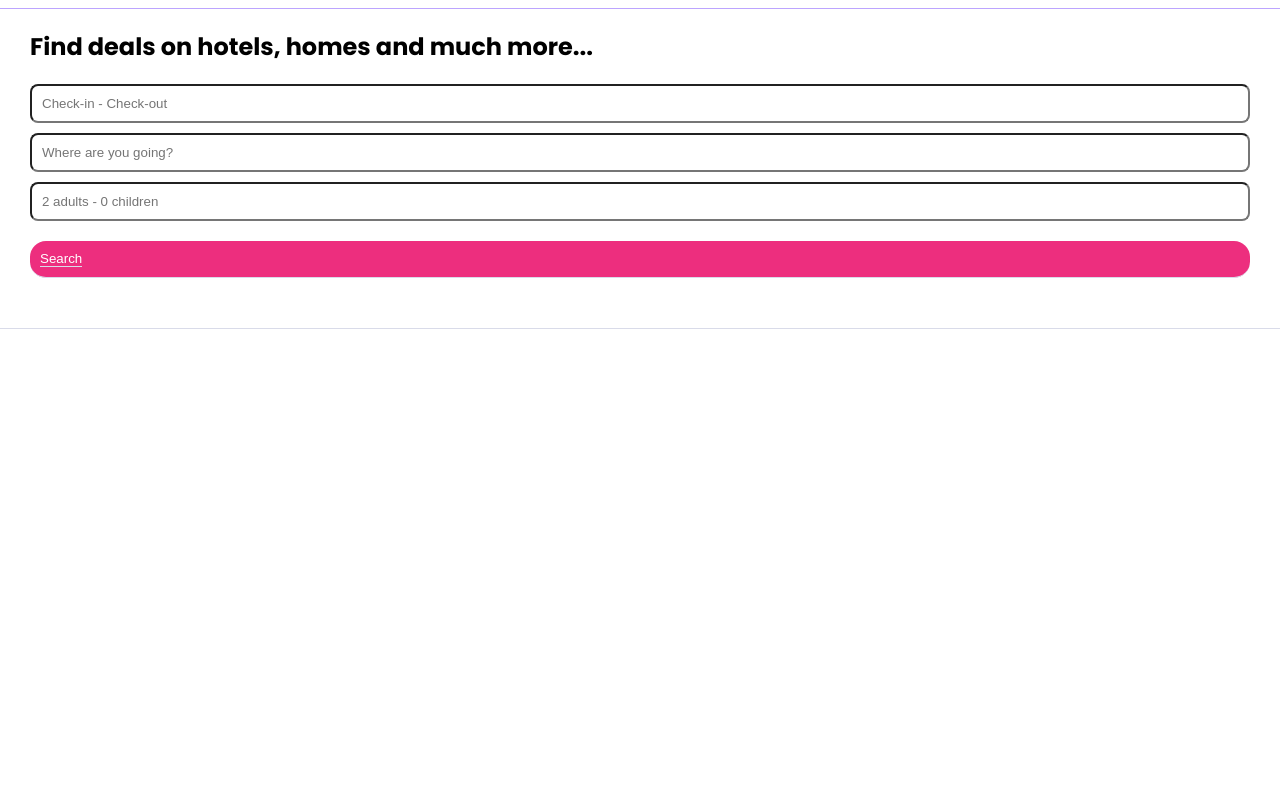
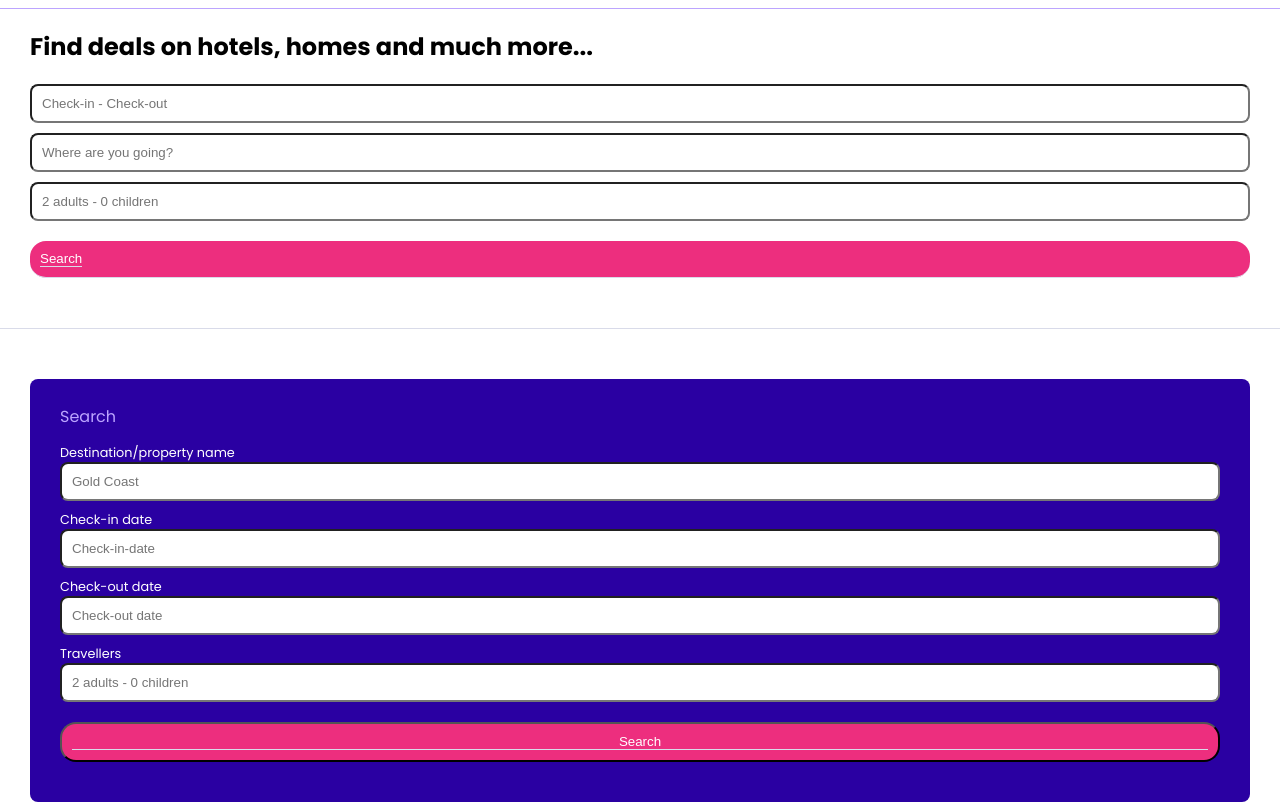
Before and after one commit to jfontdev/202209-w1chwe-Oriol-Raventos-Jordi-, a website: page index.html in a window 1280 px wide. Shown: the part 99-901 px from the top of the page. Before the commit the page ends 800 px from the top, so only its background shows below. Drawn offline with nearby package versions, Linux system fonts and the light colour scheme; files that its build step writes are made by us from their sources.

Commit message:
Create destination form box

```diff
--- a/index.html
+++ b/index.html
@@ -1,6 +1,5 @@
 <!DOCTYPE html>
 <html lang="en">
-
   <head>
     <meta charset="UTF-8" />
     <meta http-equiv="X-UA-Compatible" content="IE=edge" />
@@ -8,8 +7,14 @@
     <meta name="description" content="Our traveling agency page" />
     <link rel="stylesheet" href="styles/styles.css" />
     <title>Travelu - Home</title>
-  <link rel="stylesheet" href="https://cdnjs.cloudflare.com/ajax/libs/font-awesome/6.2.0/css/all.min.css" />
-  <link href="https://fonts.googleapis.com/css2?family=Poppins:wght@400;700&display=swap" rel="stylesheet" />
+    <link
+      rel="stylesheet"
+      href="https://cdnjs.cloudflare.com/ajax/libs/font-awesome/6.2.0/css/all.min.css"
+    />
+    <link
+      href="https://fonts.googleapis.com/css2?family=Poppins:wght@400;700&display=swap"
+      rel="stylesheet"
+    />
     <link rel="shortcut icon" href="./img/favicon.ico" type="image/x-icon" />
   </head>
 
@@ -20,8 +25,14 @@
     <meta name="description" content="Our traveling agency page" />
     <link rel="stylesheet" href="styles/styles.css" />
     <title>Travelu - Home</title>
-  <link rel="stylesheet" href="https://cdnjs.cloudflare.com/ajax/libs/font-awesome/6.2.0/css/all.min.css" />
-  <link href="https://fonts.googleapis.com/css2?family=Poppins:wght@400;700&display=swap" rel="stylesheet" />
+    <link
+      rel="stylesheet"
+      href="https://cdnjs.cloudflare.com/ajax/libs/font-awesome/6.2.0/css/all.min.css"
+    />
+    <link
+      href="https://fonts.googleapis.com/css2?family=Poppins:wght@400;700&display=swap"
+      rel="stylesheet"
+    />
     <link rel="shortcut icon" href="./img/favicon.ico" type="image/x-icon" />
   </head>
 
@@ -30,8 +41,10 @@
       <section class="header-nav">
         <h1 class="header-nav__title">Travelulu</h1>
         <div class="hamburger">
-        <a href="active-nav.html"><button aria-label="Navigation Menu" class="hamburger-button">
-            <i class="fa-solid fa-bars"></i></button></a>
+          <a href="active-nav.html"
+            ><button aria-label="Navigation Menu" class="hamburger-button">
+              <i class="fa-solid fa-bars"></i></button
+          ></a>
         </div>
       </section>
     </header>
@@ -40,16 +53,74 @@
         <h2 class="subtitle">Find deals on hotels, homes and much more...</h2>
         <form>
           <div class="main-search-form">
-          <input class="main-search-form__input" type="text" placeholder="Check-in - Check-out" />
-          <input class="main-search-form__input" type="text" placeholder="Where are you going?" />
-          <input class="main-search-form__input" type="text" placeholder="2 adults - 0 children" />
-          <button aria-label="Search Button" class="main-search-form button-search-main">
-            <span class="main-search-form button-search-main__text">Search</span>
+            <input
+              class="main-search-form__input"
+              type="text"
+              placeholder="Check-in - Check-out"
+            />
+            <input
+              class="main-search-form__input"
+              type="text"
+              placeholder="Where are you going?"
+            />
+            <input
+              class="main-search-form__input"
+              type="text"
+              placeholder="2 adults - 0 children"
+            />
+            <button
+              aria-label="Search Button"
+              class="main-search-form button-search-main"
+            >
+              <span class="main-search-form button-search-main__text"
+                >Search</span
+              >
+            </button>
+          </div>
+        </form>
+      </section>
+      <section class="search-destination-form">
+        <form class="destination-form-box">
+          <div class="destination-search-form">
+            <span class="destination-search-form__subtitle">Search</span>
+            <label for="destination / property"
+              >Destination/property name</label
+            >
+            <input
+              class="main-search-form__input"
+              type="text"
+              placeholder="Gold Coast"
+              id="destination / property"
+            />
+            <label for="date">Check-in date</label>
+            <input
+              class="main-search-form__input"
+              type="text"
+              placeholder="Check-in-date"
+              id="date"
+            />
+            <label for="leave date">Check-out date</label>
+            <input
+              class="main-search-form__input"
+              type="text"
+              placeholder="Check-out date"
+              id="leave date"
+            />
+            <label for="travellers">Travellers</label>
+            <input
+              class="main-search-form__input"
+              type="text"
+              placeholder="2 adults - 0 children"
+              id="travellers"
+            />
+            <button class="button-destination-form" aria-label="Search Button">
+              <span class="main-search-form button-search-main__text"
+                >Search</span
+              >
             </button>
           </div>
         </form>
       </section>
     </main>
   </body>
-
 </html>
--- /dev/null
+++ b/sass/componentes/_search-destination-form.scss
@@ -0,0 +1,48 @@
+.search-destination-form {
+  margin-top: 50px;
+}
+
+.destination-form-box {
+  background-color: #2a00a2;
+  margin-right: 30px;
+  margin-left: 30px;
+  border-radius: 0.5rem;
+  padding-top: 10px;
+  padding-bottom: 15px;
+}
+
+.destination-search-form label {
+  font-family: "Poppins";
+  color: #ffff;
+  font-size: 0.8rem;
+  margin-left: 30px;
+  margin-right: 30px;
+}
+
+.destination-search-form__subtitle {
+  color: #bca4ff;
+  font-family: "Poppins";
+  margin-left: 30px;
+  margin-right: 30px;
+  padding-top: 15px;
+  margin-bottom: 15px;
+}
+
+.button-destination-form {
+  padding: 10px;
+  margin-left: 30px;
+  margin-right: 30px;
+  background-color: #ed2e7e;
+  border-radius: 1rem;
+  margin-bottom: 10px;
+}
+
+.destination-search-form {
+  display: flex;
+  flex-direction: column;
+  padding-bottom: 15px;
+}
+
+.button-destination-form {
+  margin-top: 10px;
+}
--- a/sass/styles.scss
+++ b/sass/styles.scss
@@ -3,3 +3,4 @@
 @use "./componentes/nav-bar";
 @use "./componentes/main-search-form";
 @use "./componentes/nav-bar-active";
+@use "./componentes/search-destination-form";
--- /dev/null
+++ b/sass/variables/_font-families.scss
@@ -0,0 +1,3 @@
+@use "../styles.scss";
+
+$nav-title: var(--font-family);
```
Also changed, not shown: sass/variables/_font-families-text.scss (added). Lines whose indentation alone changed are shown as unchanged.
